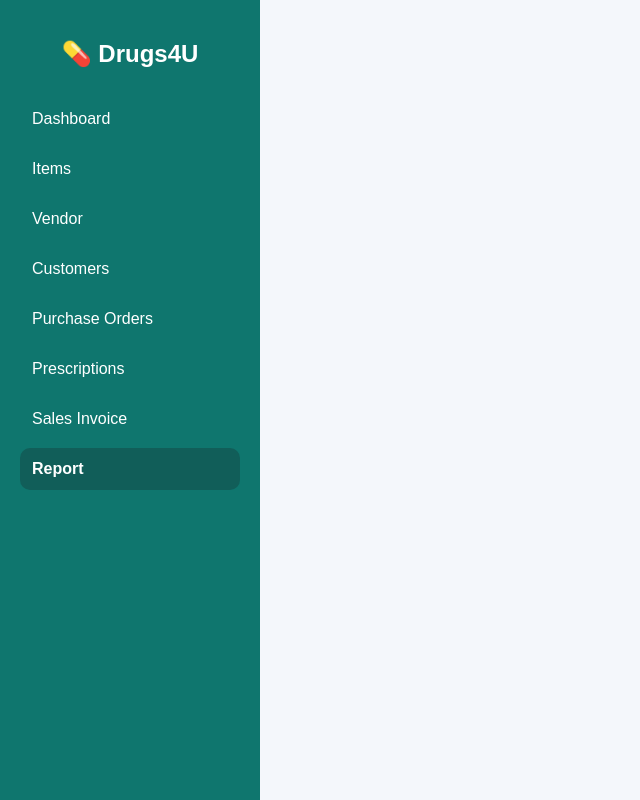
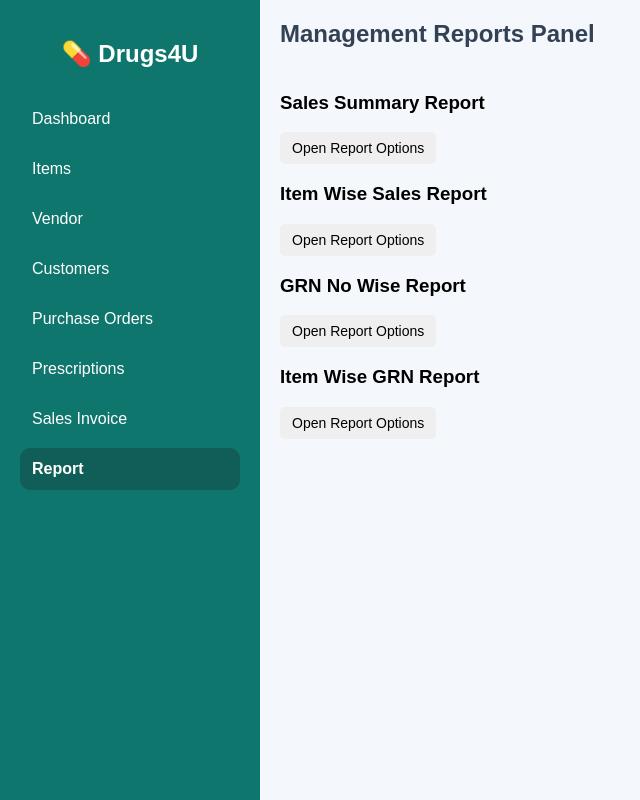
Before and after one commit to hareshhewage-jpg/Pharmacy, a PHP site: page /report.php in a window 1280 px wide. Shown: the whole page, without its empty margins (0-640 px from the left). Run offline with PHP 8.4, Linux system fonts and the light colour scheme; data comes from the database, SQL or seed files in the repository.

Commit message:
Report Generation code...

```diff
--- a/report.php
+++ b/report.php
@@ -352,5 +352,92 @@ $vendor_list = runQuery($conn, "SELECT * FROM vendor_master ORDER BY vendor_id D
         <a href="sales_invoice.php">Sales Invoice</a>
         <a href="report.php" class="active">Report</a>
     </div>
+    <div class="main-content">
+        <div class="top-bar">
+            <h2>Management Reports Panel</h2>
+        </div>
+
+        <div class="container">
+            <div class="report-grid">
+
+                <div class="report-card">
+                    <h3>Sales Summary Report</h3>
+                    <button class="report-btn" onclick="openPopup('sales_report_view.php','Sales Summary Report')">
+                        Open Report Options
+                    </button>
+                </div>
+
+                <div class="report-card">
+                    <h3>Item Wise Sales Report</h3>
+                    <button class="report-btn" onclick="openPopup('item_sales_report_view.php','Item Wise Sales Report')">
+                        Open Report Options
+                    </button>
+                </div>
+
+                <div class="report-card grn-card">
+                    <h3>GRN No Wise Report</h3>
+                    <button class="report-btn" onclick="openPopup('grn_no_report_view.php','GRN No Wise Summary Report')">
+                        Open Report Options
+                    </button>
+                </div>
+
+                <div class="report-card grn-card">
+                    <h3>Item Wise GRN Report</h3>
+                    <button class="report-btn" onclick="openPopup('grn_item_report_view.php','Item Wise GRN Report')">
+                        Open Report Options
+                    </button>
+                </div>
+
+            </div>
+        </div>
+    </div>
+</div>
+
+<div class="popup" id="reportPopup">
+    <div class="popup-content">
+        <span class="close-btn" onclick="closePopup()">×</span>
+
+        <h3 id="popupTitle" style="margin-top:0; color:#334155; margin-bottom: 20px;">Select Parameter Boundary</h3>
+
+        <form id="reportForm" method="GET" target="_blank">
+            <div class="popup-form-group">
+                <label>From Date</label>
+                <input type="date" name="from_date" required>
+            </div>
+
+            <div class="popup-form-group">
+                <label>To Date</label>
+                <input type="date" name="to_date" required>
+            </div>
+
+            <button type="submit" class="generate-btn">
+                Generate Secure Report
+            </button>
+        </form>
+    </div>
+</div>
+
+<script>
+function openPopup(reportPage, title) {
+    document.getElementById('reportPopup').style.display = 'flex';
+    document.getElementById('reportForm').action = reportPage;
+    document.getElementById('popupTitle').innerText = title;
+    document.getElementById('reportForm').reset();
+}
+
+function closePopup() {
+    document.getElementById('reportPopup').style.display = 'none';
+}
+
+// Intercept dispatch event sequence smoothly without corrupting current master process view thread state
+document.getElementById('reportForm').onsubmit = function() {
+    setTimeout(() => {
+        closePopup();
+    }, 300);
+};
+</script>
+
+
+
 </body>
 </html>
```
